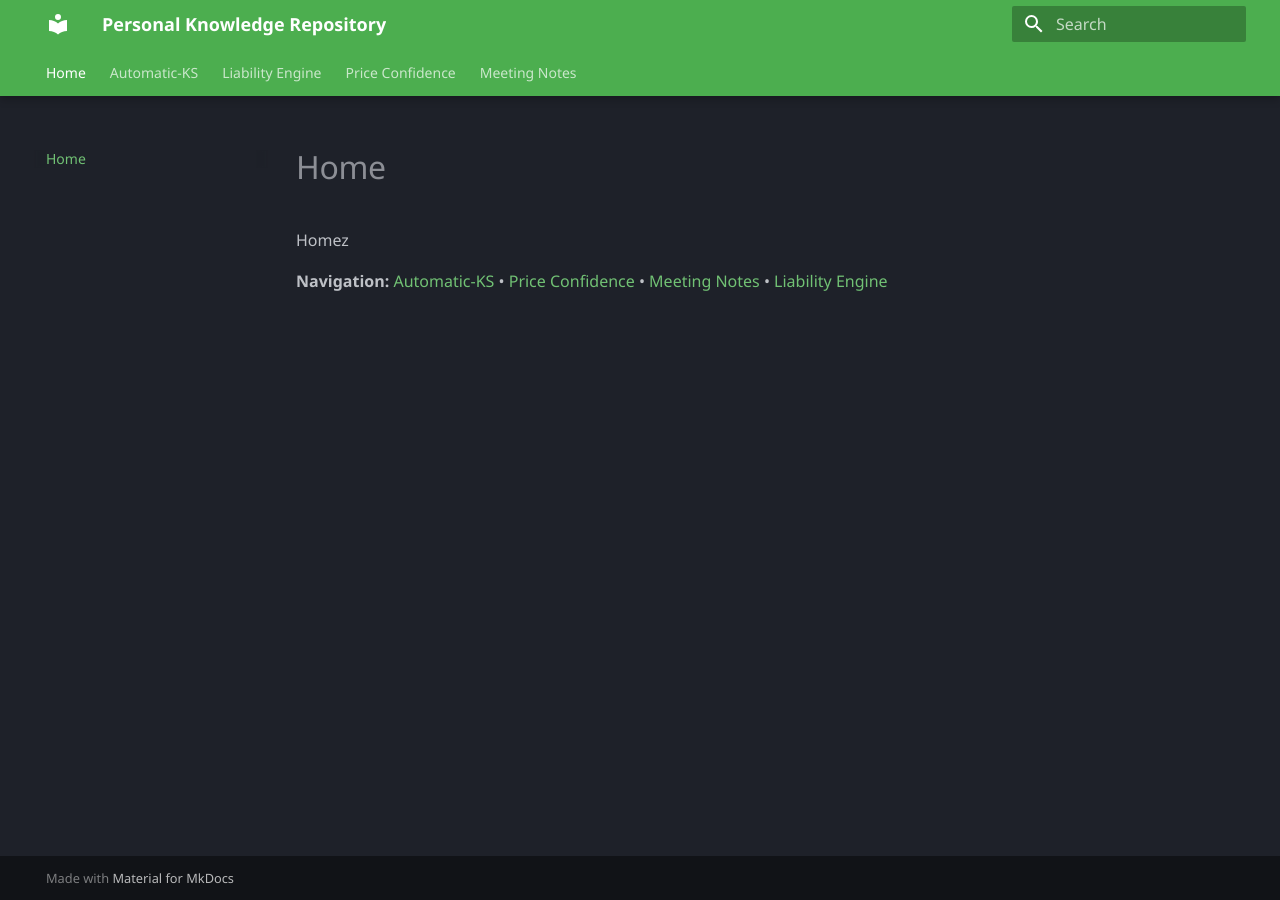
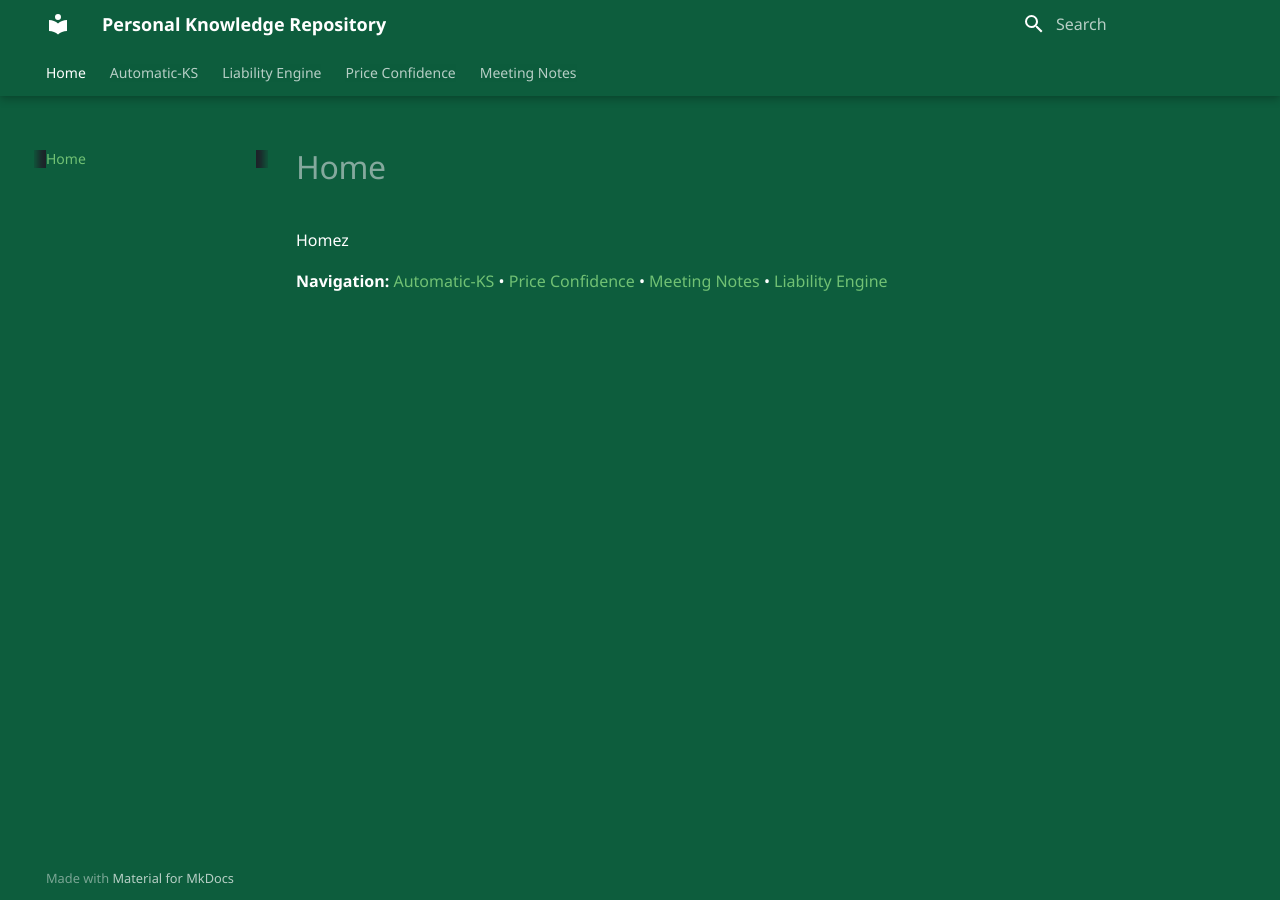
Before and after one commit to MiguelGomes2/pages-mgomes, an MkDocs documentation site: the page built from docs/index.md, in a window 1280 px wide. Built offline with MkDocs 1.6.1 and Material for MkDocs 9.7.7, drawn with Linux system fonts in a browser that asks for light colours; some web fonts are replaced.

Commit message:
Put CSS inline in template extrahead block
Inline CSS directly in main.html to ensure it's definitely included in the build and loads early.

Co-Authored-By: Claude Haiku 4.5 <noreply@anthropic.com>

```diff
--- a/docs/overrides/main.html
+++ b/docs/overrides/main.html
@@ -2,5 +2,9 @@
 
 {% block extrahead %}
   {{ super() }}
-  <link rel="stylesheet" href="/pages-mgomes/custom-theme.css">
+  <style>
+    body, html { background-color: #0d5d3d !important; }
+    * { background-color: #0d5d3d !important; }
+    .md-content { color: #ffffff !important; }
+  </style>
 {% endblock %}
```
